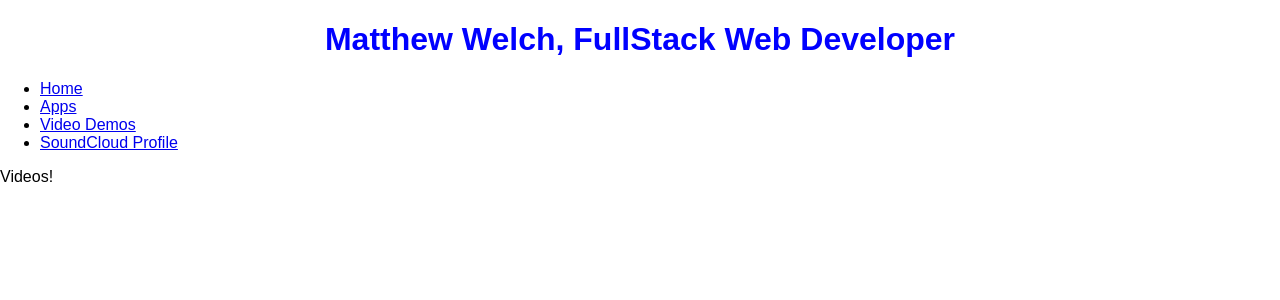
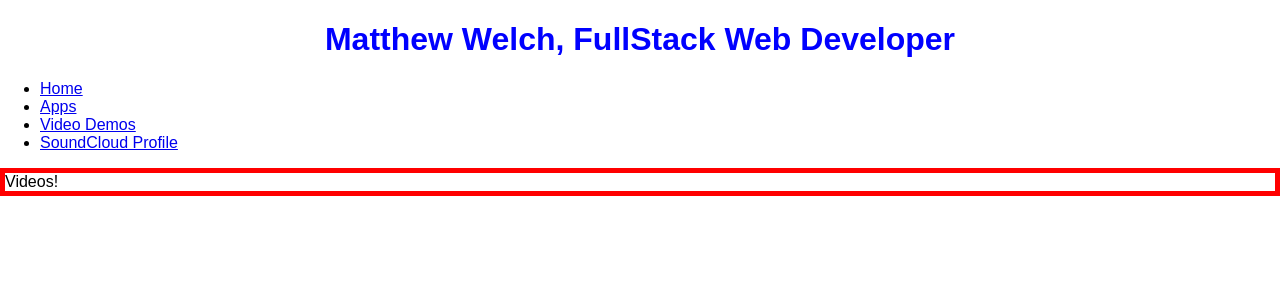
Before and after one commit to DMW9400/my_site, a React (Create React App) app: page /videos in a window 1280 px wide. Shown: the top 300 px of the page. Built offline with nearby package versions, Linux system fonts and the light colour scheme.

Commit message:
component styling doc imported

```diff
--- a/src/components/Applications.js
+++ b/src/components/Applications.js
@@ -1,4 +1,6 @@
 import React, {Component} from 'react'
+import component_styling from './component_styling.css'
+
 
 class Applications extends React.Component {
 
--- a/src/components/Home.js
+++ b/src/components/Home.js
@@ -1,4 +1,6 @@
 import React, {Component} from 'react'
+import component_styling from './component_styling.css'
+
 
 class Home extends React.Component {
   render(){
--- a/src/components/Navbar.js
+++ b/src/components/Navbar.js
@@ -2,6 +2,8 @@ import React, { Component } from 'react';
 import { Link } from 'react-router-dom'
 import Videos from './Videos'
 import Applications from './Applications'
+import component_styling from './component_styling.css'
+
 
 class Navbar extends Component {
   render (){
@@ -12,7 +14,7 @@ class Navbar extends Component {
             <li className="nav-li"><Link to="/home">Home</Link></li>
             <li className="nav-li"><Link to="/apps">Apps</Link></li>
             <li className="nav-li"><Link to="/videos">Video Demos</Link></li>
-            <li className="nav-li"><a href="https://soundcloud.com/matthew-welch-6/">SoundCloud Profile</a></li>
+            <li className="nav-li"><a href="https://soundcloud.com/matthew-welch-6/" target="_blank">SoundCloud Profile</a></li>
           </ul>
         </nav>
       </div>
--- a/src/components/Videos.js
+++ b/src/components/Videos.js
@@ -1,9 +1,10 @@
 import React, {Component} from 'react'
+import component_styling from './component_styling.css'
 
 class Videos extends React.Component {
   render (){
     return(
-      <div>
+      <div className="page-div">
         Videos!
       </div>
     )
--- a/src/components/component_styling.css
+++ b/src/components/component_styling.css
@@ -0,0 +1,3 @@
+.page-div {
+  border: solid 5px red;
+}
```
